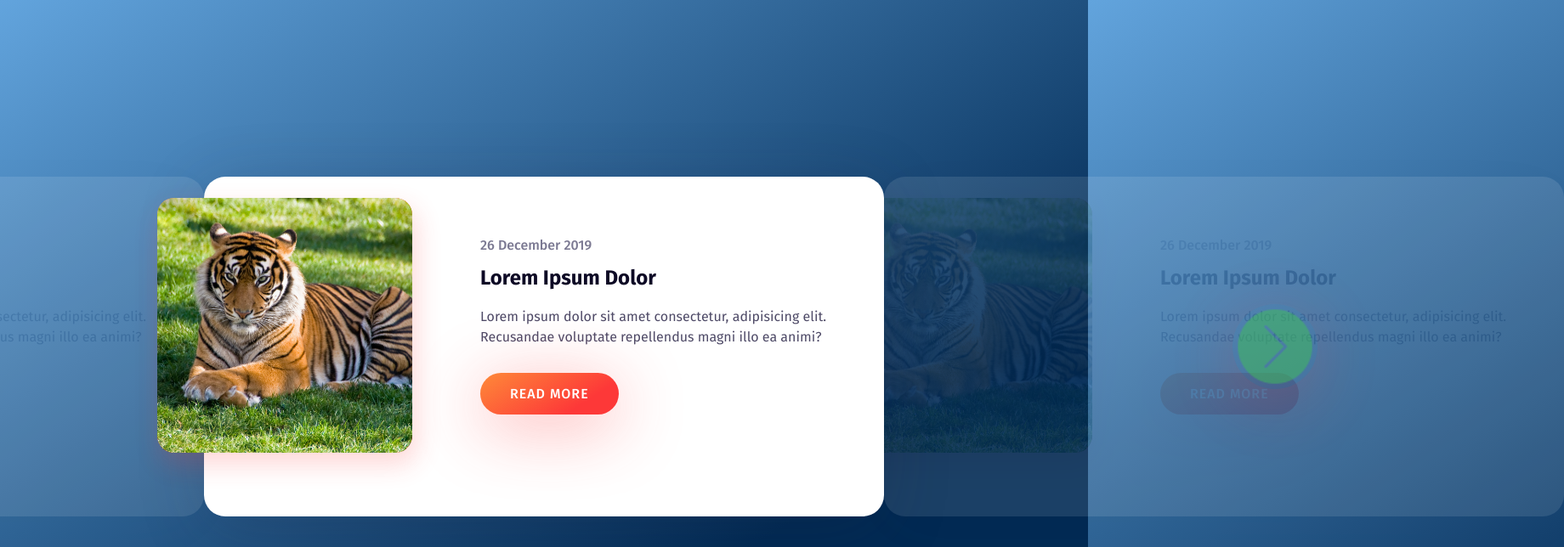
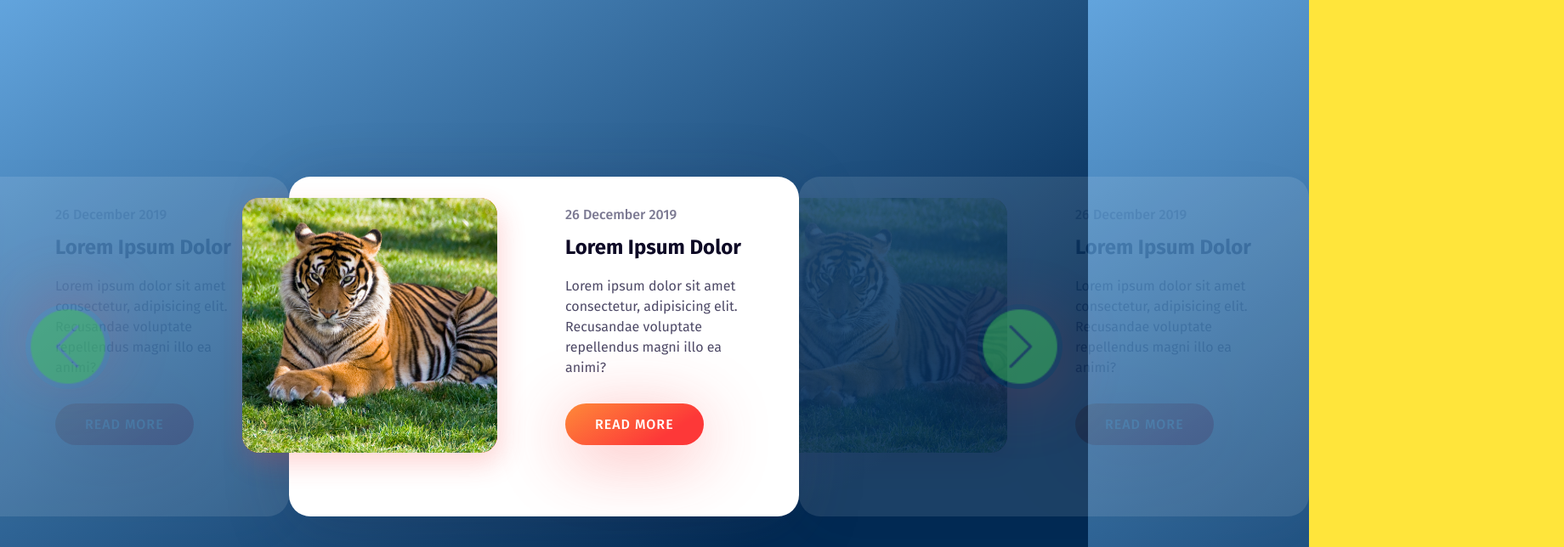
Before and after one commit to ankitkr8540/Wild-Tome, a React (Create React App) app in the folder frontend/: page / in a window 1280 px wide. Shown: the top 644 px of the page at 85% size, 1840 px wide, since content can reach past the window. Built offline with nearby package versions, Linux system fonts and the light colour scheme.

Commit message:
reponsive done 2

```diff
--- a/frontend/src/index.css
+++ b/frontend/src/index.css
@@ -16,8 +16,8 @@ body {
 .blog-container {
   width: 95%;
   position: relative;
-  min-width: 800px;
-  max-width: 800px;
+  min-width: 600px;
+  max-width: 100%;
   margin: auto;
   background-color: transparent;
   padding: 0px;
@@ -28,8 +28,8 @@ body {
 .blog-slider {
   width: 95%;
   position: relative;
-  min-width: 800px;
-  max-width: 800px;
+  min-width: 600px;
+  max-width: 100%;
   margin: auto;
   background: #fff;
   box-shadow: 0px 14px 80px rgba(34, 35, 58, 0.2);
@@ -113,47 +113,6 @@ body {
   bottom: auto !important;
   transform: translateY(-50%);
 }
-/* @media screen and (max-width: 768px) {
-  .blog-slider__pagination {
-    transform: translateX(-50%);
-    left: 50% !important;
-    top: 205px;
-    width: 100% !important;
-    display: flex;
-    justify-content: center;
-    align-items: center;
-  }
-} */
-/* .blog-slider__pagination.swiper-pagination-bullets .swiper-pagination-bullet {
-  margin: 8px 0;
-} */
-/* @media screen and (max-width: 768px) {
-  .blog-slider__pagination.swiper-pagination-bullets .swiper-pagination-bullet {
-    margin: 0 5px;
-  }
-} */
-/* .blog-slider__pagination .swiper-pagination-bullet {
-  width: 11px;
-  height: 11px;
-  display: block;
-  border-radius: 10px;
-  background: #062744;
-  opacity: 0.2;
-  transition: all 0.3s;
-} */
-/* .blog-slider__pagination .swiper-pagination-bullet-active {
-  opacity: 1;
-  background: #fd3838;
-  height: 30px;
-  box-shadow: 0px 0px 20px rgba(252, 56, 56, 0.3);
-} */
-/* @media screen and (max-width: 768px) {
-  .blog-slider__pagination .swiper-pagination-bullet-active {
-    height: 11px;
-    width: 30px;
-  }
-} */
-
 .d-flex {
   display: flex;
 }
--- a/frontend/src/screens/Home.js
+++ b/frontend/src/screens/Home.js
@@ -1,6 +1,7 @@
 import React from 'react'
 import FormContainer from '../components/FormContainer'
 import { Swiper, SwiperSlide } from 'swiper/react'
+import { Col, Image, Row } from 'react-bootstrap'
 const Home = () => {
 
     // var swiper = new Swiper('.blog-slider', {
@@ -17,15 +18,14 @@ const Home = () => {
     //     }
     // });
     return (
-        <>
-            <div className='d-flex'>
-
-                <div className='blog-container'>
+        <FormContainer>
+            <Row className='d-flex'>
+                <Col className='blog-container' xs={12} md={6}>
                     <div className='blog-slider right-card'>
                         <div class="blog-slider__wrp swiper-wrapper">
                             <div class="blog-slider__item swiper-slide">
                                 <div className='blog-slider__img'>
-                                    <img className=" fit-img" src="\Images\tiger.jpg" />
+                                    <Image className=" fit-img" src="\Images\tiger.jpg" />
                                 </div>
                                 <div class="blog-slider__content">
                                     <span class="blog-slider__code">26 December 2019</span>
@@ -36,14 +36,14 @@ const Home = () => {
                             </div>
                         </div>
                     </div>
-                    <img className='arrow-left' src="\Images\right-arrow.png" />
-                </div>
+                    <Image className='arrow-left' src="\Images\right-arrow.png" />
+                </Col>
 
-                <div className='blog-slider'>
+                <Col className='blog-slider'>
                     <div class="blog-slider__wrp swiper-wrapper">
                         <div class="blog-slider__item swiper-slide">
                             <div className='blog-slider__img'>
-                                <img className=" fit-img" src="\Images\tiger.jpg" />
+                                <Image className=" fit-img" src="\Images\tiger.jpg" />
                             </div>
                             <div class="blog-slider__content">
                                 <span class="blog-slider__code">26 December 2019</span>
@@ -53,14 +53,14 @@ const Home = () => {
                             </div>
                         </div>
                     </div>
-                </div>
+                </Col>
 
-                <div className='blog-container'>
+                <Col className='blog-container'>
                     <div className='blog-slider right-card'>
                         <div class="blog-slider__wrp swiper-wrapper">
                             <div class="blog-slider__item swiper-slide">
                                 <div className='blog-slider__img'>
-                                    <img className=" fit-img" src="\Images\tiger.jpg" />
+                                    <Image className=" fit-img" src="\Images\tiger.jpg" />
                                 </div>
                                 <div class="blog-slider__content">
                                     <span class="blog-slider__code">26 December 2019</span>
@@ -71,11 +71,11 @@ const Home = () => {
                             </div>
                         </div>
                     </div>
-                    <img className='arrow-right' src="\Images\right-arrow.png" />
-                </div>
-            </div>
+                    <Image className='arrow-right' src="\Images\right-arrow.png" />
+                </Col>
+            </Row>
 
-        </>
+        </FormContainer>
     )
 }
 
```
